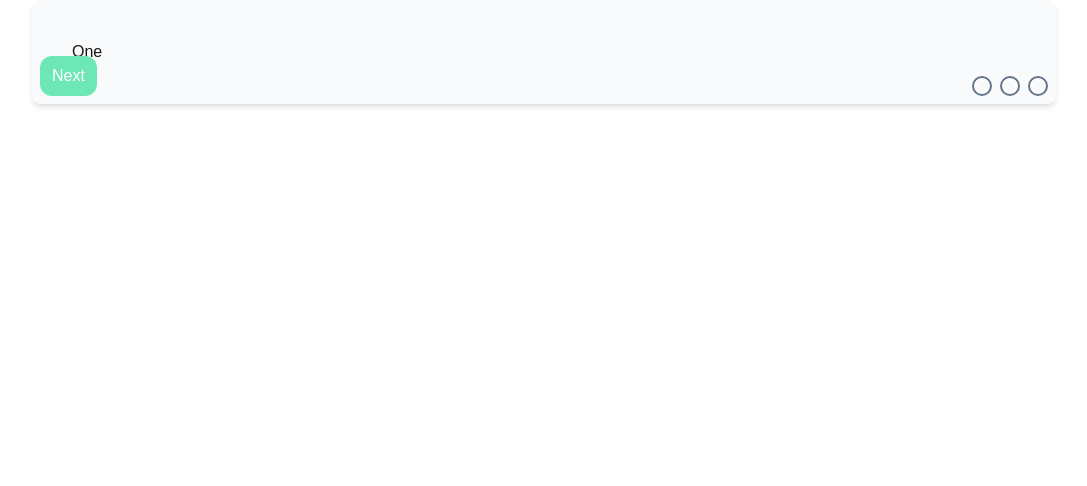
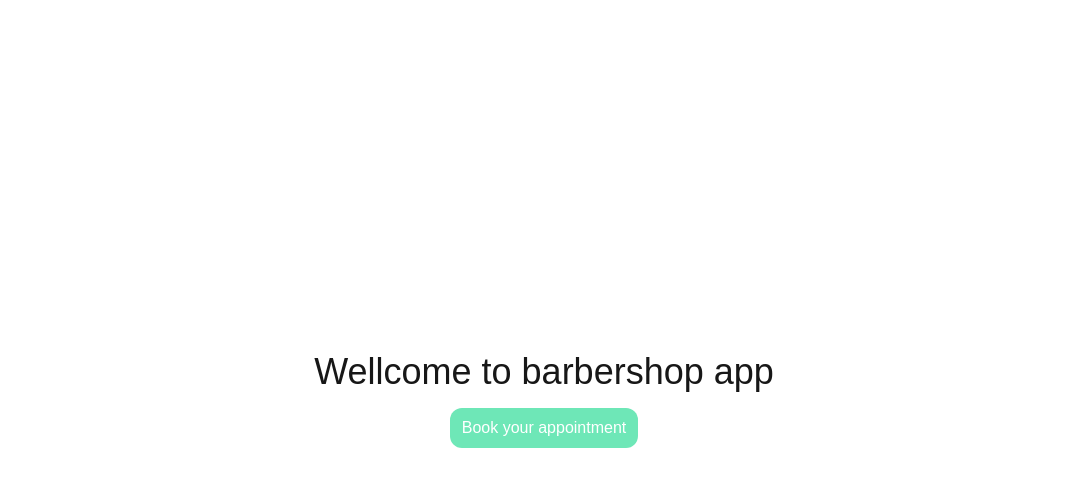
Before and after one commit to Smajlli/barbershop, a Next.js app: page / in a window 1280 px wide. Shown: the top 486 px of the page, without its empty margins (96-1183 px from the left). Built offline with nearby package versions, Linux system fonts and the light colour scheme.

Commit message:
Remove previous multi-step and add basic intro page

```diff
--- a/app/page.tsx
+++ b/app/page.tsx
@@ -1,37 +1,9 @@
-'use client'
-
-import {useMultistepForm} from "@/app/hooks/useMultistepForm"
+import React from "react";
 
 export default function Home() {
-  const {steps, currentStepIndex, step, next, back} = useMultistepForm([<div>One</div>, <div>Two</div>, <div>Three</div>]);
 
-  const handleNext = () => {
-    next();
-  }
-
-  const handleBack = () => {
-    back();
-  }
-
-  return <div className="w-full h-full flex items-center justify-center">
-    <div className="relative p-10 rounded-lg shadow-md bg-slate-50 w-4/5">
-    <form>
-      {steps.length === 0 ? null : steps.length === 1 ? <div className="flex flex-row items-center absolute bottom-2 right-2 gap-2">
-        <div className="w-5 h-5 rounded-full border-slate-500 border-2 border-solid"></div>
-      </div> : steps.length === 2 ? <div className="flex flex-row items-center absolute bottom-2 right-2 gap-2">
-        <div className="w-5 h-5 rounded-full border-slate-500 border-2 border-solid"></div>
-        <div className="w-5 h-5 rounded-full border-slate-500 border-2 border-solid"></div>
-      </div> : <div className="flex flex-row items-center absolute bottom-2 right-2 gap-2">
-        <div className="w-5 h-5 rounded-full border-slate-500 border-2 border-solid"></div>
-        <div className="w-5 h-5 rounded-full border-slate-500 border-2 border-solid"></div>
-        <div className="w-5 h-5 rounded-full border-slate-500 border-2 border-solid"></div>
-      </div>}
-      {step}
-      <div className="flex flex-row gap-2 absolute bottom-2 left-2 mt-4">
-        {currentStepIndex !== 0 && <button type="button" className="px-3 py-2 bg-emerald-300 text-white rounded-xl" onClick={handleBack}>Back</button>}
-        {currentStepIndex !== steps.length - 1 && <button type="button" className="px-3 py-2 bg-emerald-300 text-white rounded-xl" onClick={handleNext}>Next</button>}
-      </div>
-    </form>
-  </div>
+  return <div className="w-screen h-screen flex items-center justify-center flex-col gap-4">
+    <h1 className="text-4xl">Wellcome to barbershop app</h1>
+    <button type="button" className="bg-emerald-300 rounded-xl px-3 py-2 text-white">Book your appointment</button>
   </div>
 }
```
